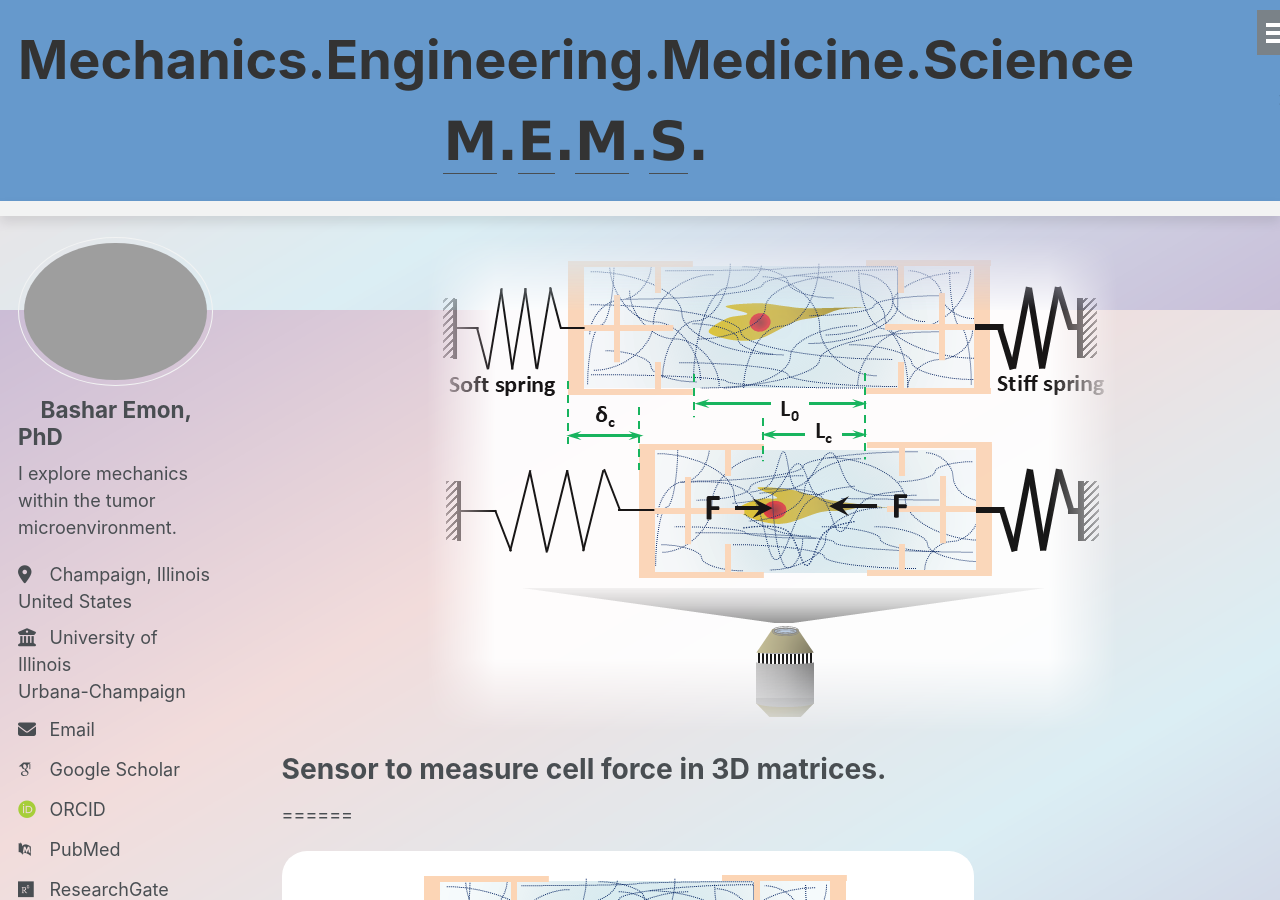
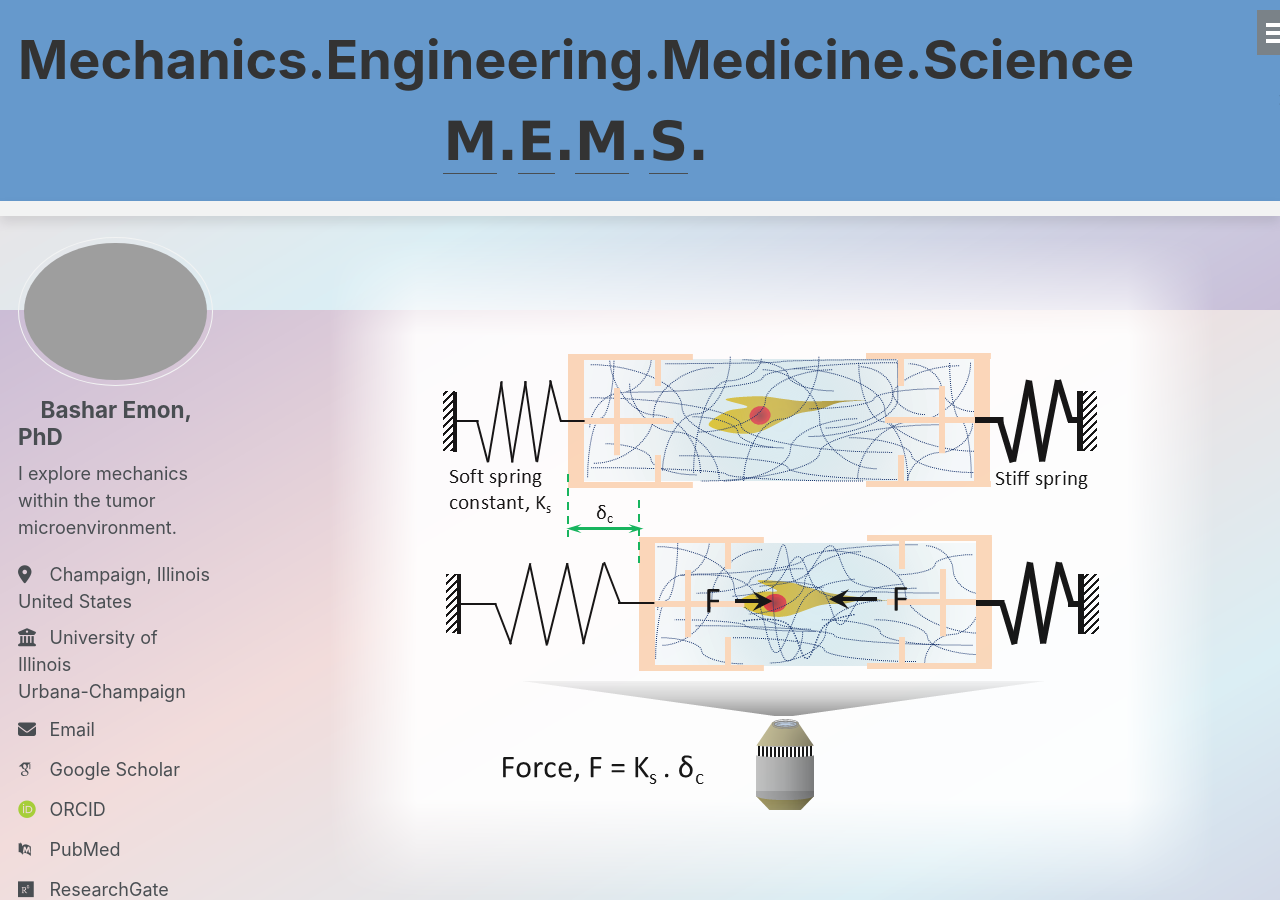
Before and after one commit to BasharEmon/BasharEmon.github.io, a Jekyll site: the page built from _pages/about.md, in a window 1280 px wide and 900 px high, scrolled down 590 px. Built offline with Jekyll 4.4.1, drawn with Linux system fonts in a browser that asks for light colours; some web fonts are replaced.

Commit message:
Update about.md

```diff
--- a/_pages/about.md
+++ b/_pages/about.md
@@ -33,7 +33,7 @@ Sensor to measure cell force in 3D matrices.
 ======
 Description of the sensor and image below in italic.
 <div style="text-align: center; padding: 20px;">
-  <img src="/images/sensor_force_1.png"
+  <img src="/images/sensor_force_2.png"
        alt="Force sensor"
        style="
          border-radius: 12px;
```
